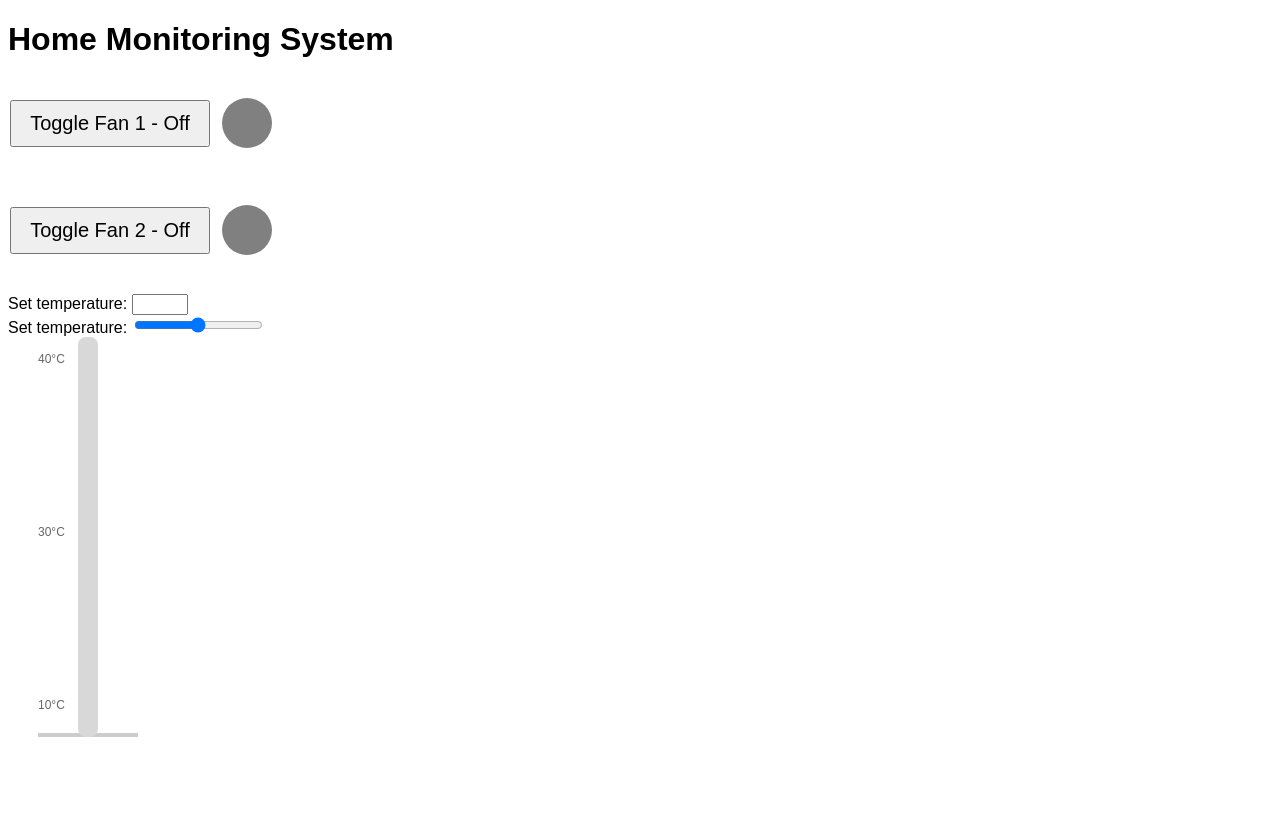
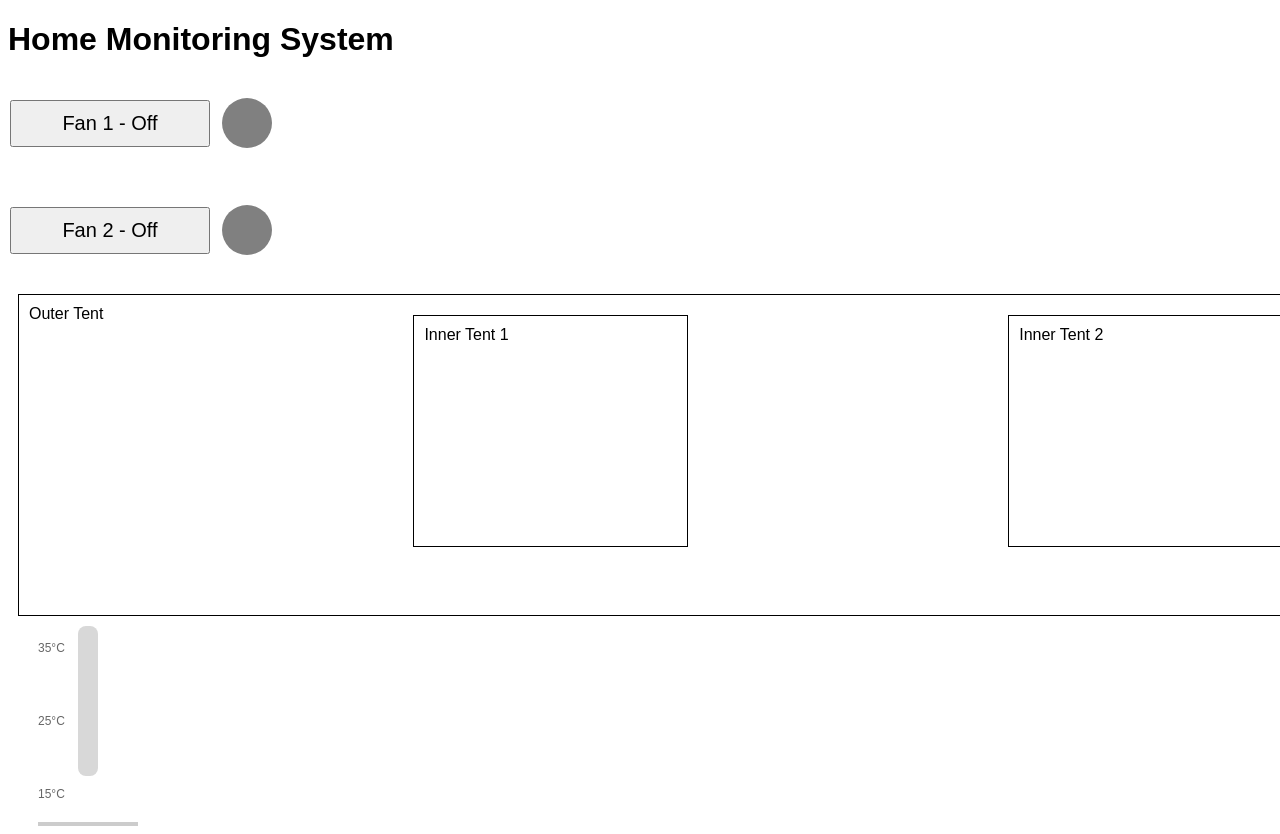
Before and after one commit to andoski99/HomeMonitoringSystem, a Flask app: page / in a window 1280 px wide. Before the commit the page ends 737 px from the top, so only its background shows below. Run offline with Flask 3, Linux system fonts and the light colour scheme; parts of the project's set-up code (start-up, migrations or seed data) failed here and were passed over.

Commit message:
Updated with Tent Graphics

```diff
--- a/static/script.js
+++ b/static/script.js
@@ -1,15 +1,52 @@
-async function toggleFan(fanNumber) {
+// Constants
+const TEMP_HIGH = 20;
+const TEMP_LOW = 19.9;
+
+// Keep track of each fan's state
+let fan1State = false; // Initially, fan 1 is off
+let fan2State = false; // Initially, fan 2 is off
+
+async function updateTemperature() {
+  const response = await fetch("/api/temperature");
+  const temperatureData = await response.json();
+
+  // Display the fetched temperature value
+  document.getElementById(
+    "temperatureValue"
+  ).textContent = `Temperature Value: ${temperatureData.temperature}°C`;
+
+  setTemperatureRedFluid(temperatureData.temperature);
+
+  // Fan control
+  if (temperatureData.temperature >= TEMP_HIGH) {
+    // Turn on both fans if temperature is greater than or equal to TEMP_HIGH
+    if (!fan1State) {
+      turnFanOn(1);
+    }
+    if (!fan2State) {
+      turnFanOn(2);
+    }
+  } else if (temperatureData.temperature <= TEMP_LOW) {
+    // Turn off both fans if temperature is less than or equal to TEMP_LOW
+    if (fan1State) {
+      turnFanOff(1);
+    }
+    if (fan2State) {
+      turnFanOff(2);
+    }
+  }
+}
+
+async function turnFanOn(fanNumber) {
   const fanStatus = document.getElementById(`fan${fanNumber}Status`);
   const fanCircle = document.getElementById(`fan${fanNumber}Circle`);
-
-  const newState = fanStatus.textContent === "Off";
 
   const response = await fetch(`/api/fan/${fanNumber}`, {
     method: "POST",
     headers: {
       "Content-Type": "application/json",
     },
-    body: JSON.stringify({ state: newState }),
+    body: JSON.stringify({ state: true }),
   });
 
   const json = await response.json();
@@ -17,11 +54,40 @@ async function toggleFan(fanNumber) {
   if (json.state) {
     fanStatus.textContent = "On";
     fanCircle.style.backgroundColor = "green";
-  } else {
+    if (fanNumber === 1) {
+      fan1State = true;
+    } else if (fanNumber === 2) {
+      fan2State = true;
+    }
+  }
+}
+
+async function turnFanOff(fanNumber) {
+  const fanStatus = document.getElementById(`fan${fanNumber}Status`);
+  const fanCircle = document.getElementById(`fan${fanNumber}Circle`);
+
+  const response = await fetch(`/api/fan/${fanNumber}`, {
+    method: "POST",
+    headers: {
+      "Content-Type": "application/json",
+    },
+    body: JSON.stringify({ state: false }),
+  });
+
+  const json = await response.json();
+
+  if (!json.state) {
     fanStatus.textContent = "Off";
     fanCircle.style.backgroundColor = "grey";
+    if (fanNumber === 1) {
+      fan1State = false;
+    } else if (fanNumber === 2) {
+      fan2State = false;
+    }
   }
 }
+
+// Rest of your code...
 
 async function getDeviceInfo() {
   const response = await fetch(`/api/device-info/${0}`);
@@ -50,25 +116,6 @@ function setTemperatureRedFluid(temperature) {
   redFluid.style.height = `${heightPercentage}%`;
 }
 
-async function updateTemperature() {
-  const response = await fetch("/api/temperature");
-  const temperatureData = await response.json();
-
-  setTemperatureRedFluid(temperatureData.temperature);
-}
-
-async function updateTemperature() {
-  const response = await fetch("/api/temperature");
-  const temperatureData = await response.json();
-
-  // Display the fetched temperature value
-  document.getElementById(
-    "temperatureValue"
-  ).textContent = `Temperature Value: ${temperatureData.temperature}°C`;
-
-  setTemperatureRedFluid(temperatureData.temperature);
-}
-
 // Example usage
 window.onload = function () {
   getDeviceInfo(0); // Get device info for channel 0
--- a/static/styles.css
+++ b/static/styles.css
@@ -31,7 +31,7 @@ canvas {
 
   .thermometer {
     width: 100px; /* Adjust the width as needed */
-    height: 400px; /* Adjust the height as needed */
+    height: 200px; /* Adjust the height as needed */
     position: relative;
     margin-left: 30px; /* Add this line to push the thermometer to the right */
     margin-right: auto; /* Adjust the margin-right value as needed */
@@ -115,8 +115,29 @@ canvas {
     margin-bottom: 15px; /* Adjust the margin-bottom value as needed */
   }
 
+.tent {
+  border: 1px solid black;
+  padding: 10px;
+  margin: 10px;
+}
 
-  .label {
+.outer-tent {
+  display: flex;
+  justify-content: space-between;
+  width: 100%;
+  height: 300px;  /* Adjust as necessary */
+}
+
+.inner-tent {
+  width: 20%;
+  height: 70%;
+}
+
+.thermometer .glass {
+  height: 150px;  /* Half of the previous value */
+}
+
+.label {
     font-size: 12px;
     text-align: right; /* Align the labels to the right side */
     /* transform: rotate(180deg); Rotate each label 180 degrees */
--- a/templates/index.html
+++ b/templates/index.html
@@ -1,6 +1,10 @@
 <!DOCTYPE html>
-<html>
+<html lang="en">
+
 <head>
+    <meta charset="utf-8">
+    <meta name="viewport" content="width=device-width, initial-scale=1">
+
     <title>Home Monitoring System</title>
     <link rel="stylesheet" href="{{ url_for('static', filename='styles.css') }}">
     <script src="{{ url_for('static', filename='script.js') }}"></script>
@@ -8,35 +12,29 @@
 <body>
     <h1>Home Monitoring System</h1>
     <div id="deviceInfo"></div>
-    <div id="deviceInfo"></div>
-    <div id="temperatureInfo"></div> <!-- Add this line -->
+    <div id="temperatureInfo"></div>
     <div id="temperatureValue"></div>
 
-
     <div class="fan">
-      <button id="toggleFan1" class="button" onclick="toggleFan(1)">
-        Toggle Fan 1 - <span id="fan1Status">Off</span>
+      <button id="turnOnFan1" class="button" onclick="turnFanOn(1)">
+        Fan 1 - <span id="fan1Status">Off</span>
       </button>
       <div class="circle" id="fan1Circle"></div>
     </div>
 
     <div class="fan">
-      <button id="toggleFan2" class="button" onclick="toggleFan(2)">
-        Toggle Fan 2 - <span id="fan2Status">Off</span>
+      <button id="turnOnFan2" class="button" onclick="turnFanOn(2)">
+        Fan 2 - <span id="fan2Status">Off</span>
       </button>
       <div class="circle" id="fan2Circle"></div>
     </div>
 
-    <div>
-        <label for="temperatureInput">Set temperature:</label>
-        <input type="number" id="temperatureInput" name="temperatureInput" min="10" max="40">
+    <!-- Tent Representations -->
+    <div class="tent outer-tent">
+      Outer Tent
+      <div class="tent inner-tent">Inner Tent 1</div>
+      <div class="tent inner-tent">Inner Tent 2</div>
     </div>
-
-    <div>
-        <label for="temperatureSlider">Set temperature:</label>
-        <input type="range" id="temperatureSlider" name="temperatureSlider" min="0" max="100" value="50">
-    </div>
-
 
     <div class="thermometer">
         <div class="glass">
@@ -52,15 +50,12 @@
           </div>
           <div class="labels">
             <!-- Temperature labels -->
-            <div class="label">40&deg;C</div>
-            <div class="label">30&deg;C</div>
-            <!-- ... Add more temperature labels as needed -->
-            <div class="label">10&deg;C</div>
+            <div class="label">35&deg;C</div>
+            <div class="label">25&deg;C</div>
+            <div class="label">15&deg;C</div>
           </div>
         </div>
       </div>
 
-
-
 </body>
 </html>
```
